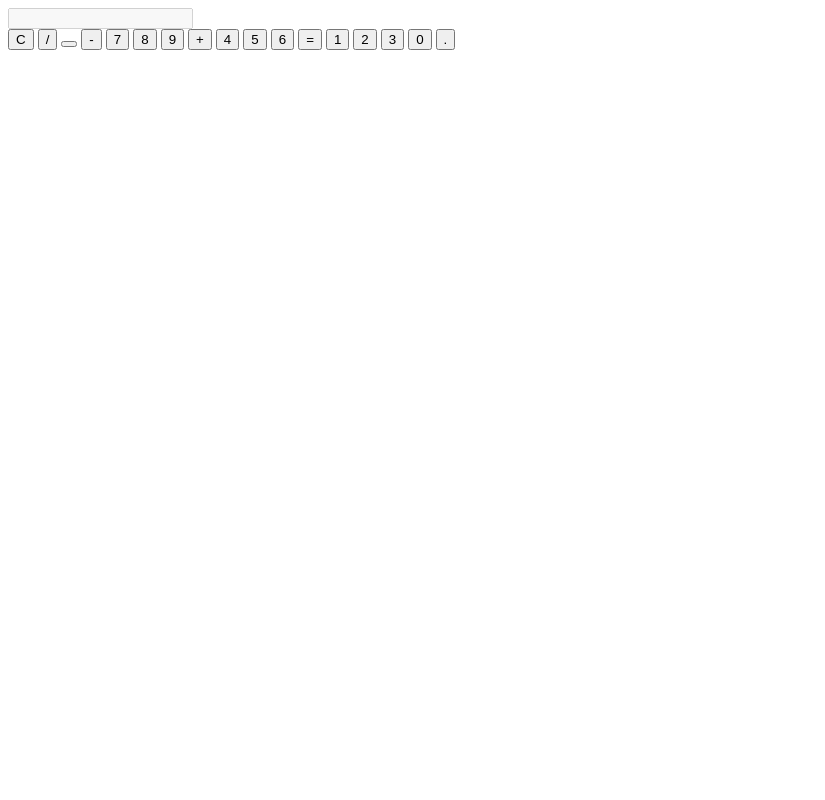
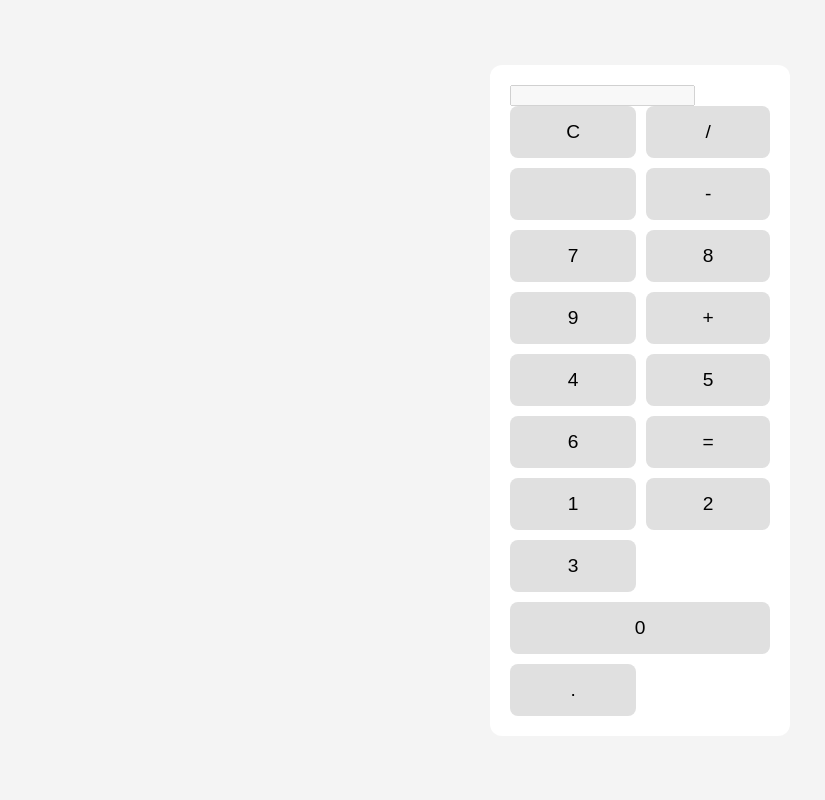
Before and after one commit to Thaissa2/Thaissa2_ol.github.io, a PHP site: page / in a window 1280 px wide. Shown: the whole page, without its empty margins (0-825 px from the left). Run offline with PHP 8.4, Linux system fonts and the light colour scheme.

Commit message:
Update style.css

```diff
--- a/style.css
+++ b/style.css
@@ -1,15 +1,45 @@
-#container{
+body {
+    font-family: Arial, sans-serif;
+    background-color: #f4f4f4;
+    display: flex;
+    flex-direction: column;
     align-items: center;
+    justify-content: center;
+    height: 100vh;
+    margin: 0;
+}
+
+h1 {
+    margin-bottom: 20px;
+    color: #333;
+}
+
+.calculadora {
+    background-color: #fff;
+    padding: 20px;
+    border-radius: 12px;
+    width: 260px;
+}
+
+.teclado {
     display: grid;
-    padding: 20px;
-    background-color: aqua;
-    justify-content: space-between;
+    gap: 10px;
+}
 
+button {
+    padding: 15px;
+    font-size: 1.2rem;
+    border: none;
+    border-radius: 8px;
+    background-color: #e0e0e0;
+    cursor: pointer;
+    transition: background-color 0.2s ease;
 }
-.botao1{
-    background-color: red;
-    color: white;
-    padding: 10px 20px;
-    border: none;
-    cursor: pointer;
+
+button:hover {
+    background-color: #ccc;
 }
+
+button.zero {
+    grid-column: span 2;
+}
```
